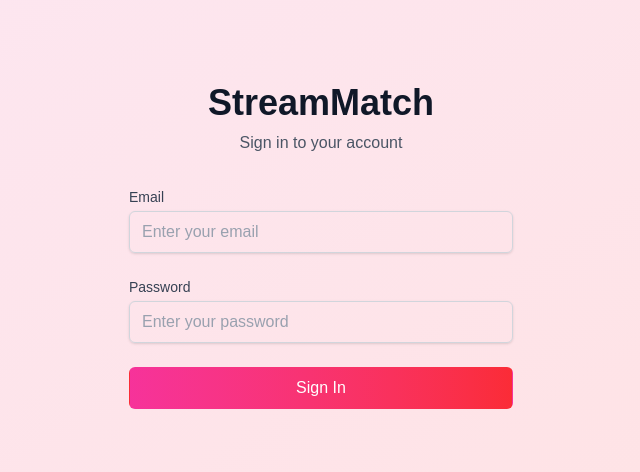
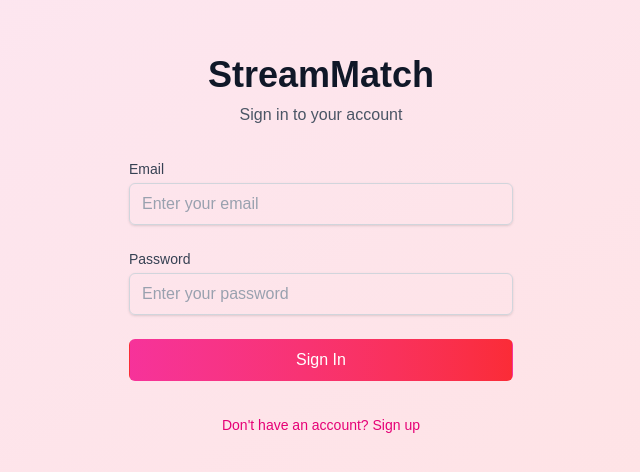
Before and after one commit to ALwithI/Tinder-clone, a Next.js app: page /auth in a window 1280 px wide. Shown: the part 154-626 px from the top of the page, without its empty margins (319-959 px from the left). Built offline with nearby package versions, Linux system fonts and the light colour scheme.

Commit message:
finishing the ui of the page

```diff
--- a/app/auth/page.tsx
+++ b/app/auth/page.tsx
@@ -70,6 +70,18 @@ export default function AuthPage() {
             {loading ? "Loading..." : isSignUp ? "Sign Up" : "Sign In"}
           </button>
         </form>
+        <div className="text-center">
+          <button
+            onClick={() => {
+              setIsSignUp(!isSignUp);
+            }}
+            className="text-pink-600 dark:text-pink-400 hover:text-pink-500 dark:hover:text-pink-300 text-sm"
+          >
+            {isSignUp
+              ? "Already have an account? Sign in"
+              : "Don't have an account? Sign up"}
+          </button>
+        </div>
       </div>
     </div>
   );
```
